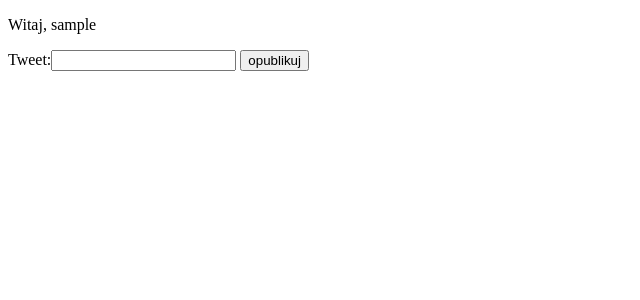
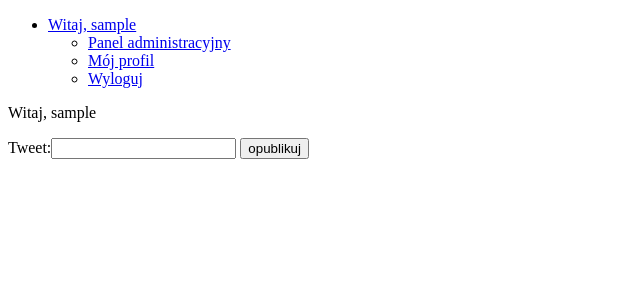
Before and after one commit to ElaJK01/workshop_5, a Django app: page / in a window 1280 px wide. Shown: the top 300 px of the page, without its empty margins (0-640 px from the left). Run offline with Django 3.2, Linux system fonts and the light colour scheme; the visitor is signed in with stand-in values (Sample User, id 1); data that the repository does not hold is empty.

Commit message:
navbar.html, UserprofileView

```diff
--- a/twitter/templates/main.html
+++ b/twitter/templates/main.html
@@ -3,6 +3,9 @@
 {% block title %} Strona główna {% endblock %}
 
 {% block content %}
+
+{% include "navbar.html" %}
+
 {%if user.is_authenticated%}
 <p>Witaj, {{user.username}}</p>
 {%endif%}
--- /dev/null
+++ b/twitter/templates/navbar.html
@@ -0,0 +1,20 @@
+
+{%if user.is_authenticated%}
+
+<ul class="navbar-nav">
+    <li class="nav-item dropdown">
+        <a class="nav-link dropdown-toggle nav-link active" href="#" id="navbarDarkDropdownMenuLink" role="button" data-bs-toggle="dropdown" aria-expanded="false">
+            Witaj, {{user.username}}
+        </a>
+        <ul class="dropdown-menu dropdown-menu-dark" aria-labelledby="navbarDarkDropdownMenuLink">
+            {%if request.user.is_superuser%}
+            <li><a class="dropdown-item" href="/admin/">Panel administracyjny</a></li>
+            {%endif%}
+            <li><a class="dropdown-item" href="{%url 'userprofile'%}">Mój profil</a></li>
+            <li><a class="dropdown-item" href="{%url 'logout'%}">Wyloguj</a></li>
+        </ul>
+    </li>
+</ul>
+{%else%}
+ <a href="{%url 'login'%}" class="nav-link active">Zaloguj</a>
+{%endif%}
--- a/twitter/views.py
+++ b/twitter/views.py
@@ -31,3 +31,10 @@
     model = UserProfile
     fields = '__all__'
     success_url = reverse_lazy('main')
+
+
+class UserProfileView(View):
+    def get(self, request):
+        user = self.request.user
+        ctx = {"user": user}
+        return render(request, "userprofile.html", ctx)
--- a/twitter_project/urls.py
+++ b/twitter_project/urls.py
@@ -15,7 +15,7 @@
 """
 from django.contrib import admin
 from django.urls import path
-from twitter.views import MainPage, UpdateUserProfile
+from twitter.views import MainPage, UpdateUserProfile, UserProfileView
 from django.contrib.auth.views import LoginView, LogoutView
 from django.conf import settings
 from django.conf.urls.static import static
@@ -27,6 +27,7 @@
     path('logout/', LogoutView.as_view(), name='logout'),
     path('update_userprofile/<int:pk>', UpdateUserProfile.as_view(), name='update-userprofile'),
     path('', MainPage.as_view(), name='main'),
+    path('profile/', UserProfileView.as_view(), name='userprofile'),
 ]
 
 if settings.DEBUG:
```
Also changed, not shown: twitter/templates/userprofile.html (added, +10 -0 lines).
